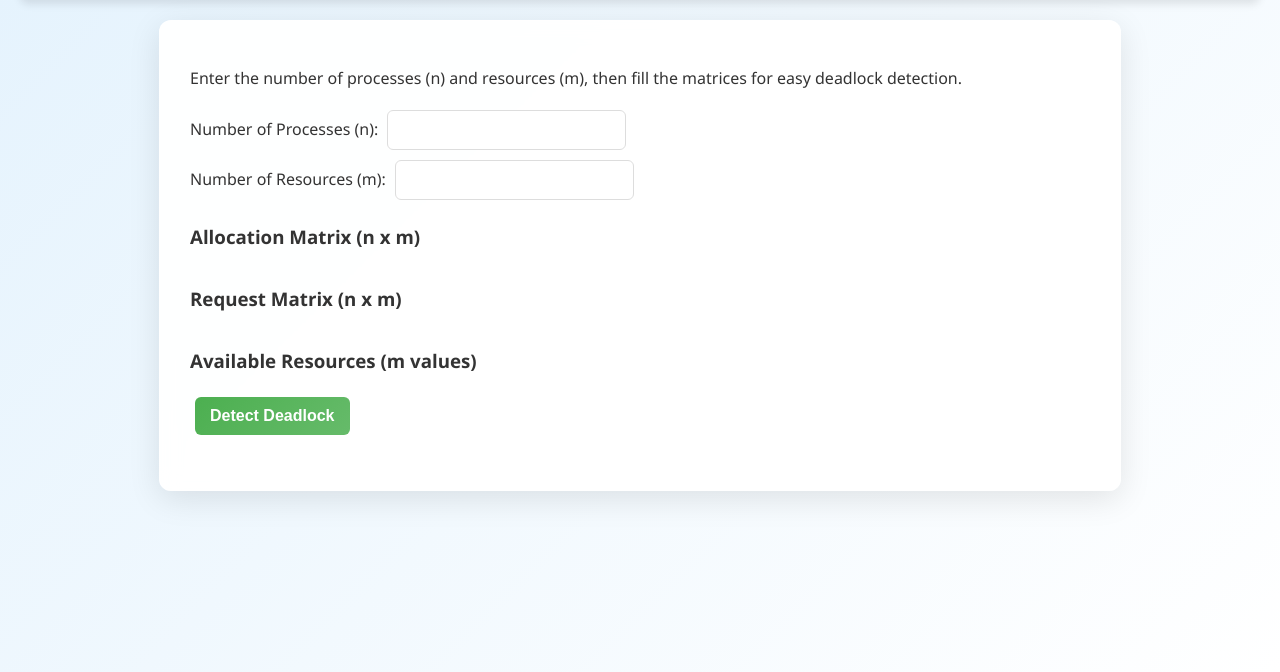
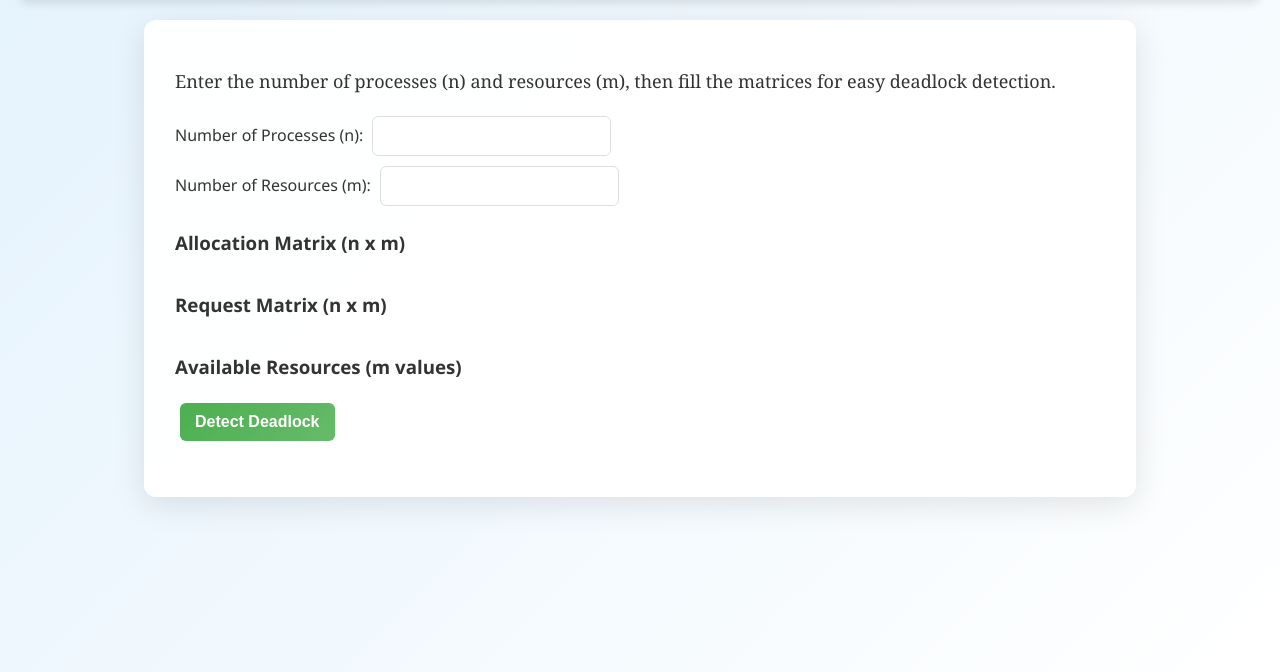
Before and after one commit to Saicharanteja-844/automated-deadlock-detection-tool, a Flask app: page / in a window 1280 px wide. Shown: the part 168-840 px from the top of the page. Run offline with Flask 3, Linux system fonts and the light colour scheme.

Commit message:
added the new styles for index,history files

```diff
--- a/static/styles.css
+++ b/static/styles.css
@@ -29,7 +29,7 @@ nav a:hover {
 }
 
 main {
-    max-width: 900px;
+    max-width: 75%;
     margin: 20px auto;
     background: rgba(255, 255, 255, 0.95);
     padding: 30px;
@@ -133,3 +133,12 @@ tbody tr:hover {
     background-color: #e3f2fd;
     transition: background-color 0.3s ease;
 }
+p{
+
+    font-size: 18px;
+    font-family: Cambria, Cochin, Georgia, Times, 'Times New Roman', serif;
+}
+#suggeInHistory{
+    white-space:initial;
+    max-width:400px;
+}
```
